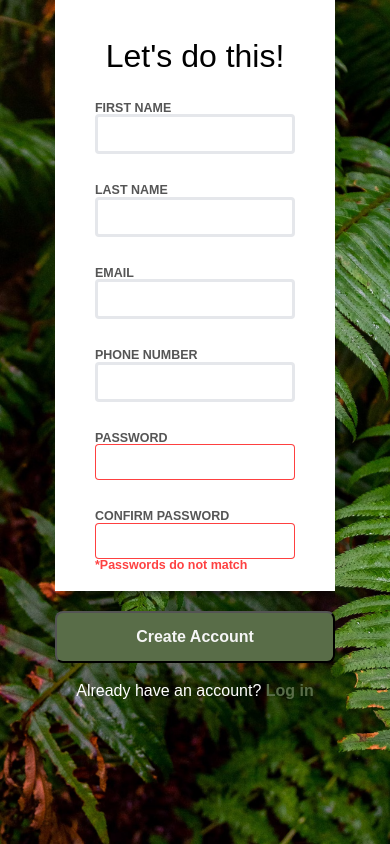
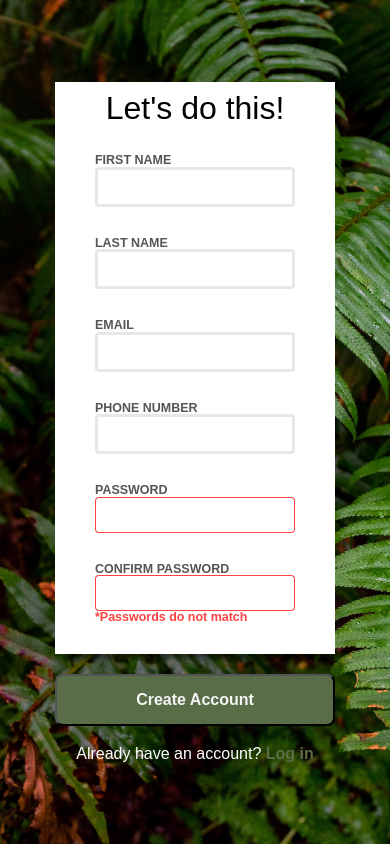
Before and after one commit to SoTilted/sign-up-form, a plain HTML site: page index.html in a window 390 px wide. Drawn offline with Linux system fonts and the light colour scheme.

Commit message:
Small design change

```diff
--- a/style.css
+++ b/style.css
@@ -251,7 +251,7 @@ button[type='submit']:hover {
         color: white;
     }
 }
-@media all and (max-height:989px) {
+@media (max-width:670px) and (max-height:989px) {
     .paragraph{
         display: none;
     }
@@ -259,7 +259,11 @@ button[type='submit']:hover {
         overflow: scroll;
     }
     .container {
-        max-height: 70vh;
+        max-height: 80vh;
         overflow: scroll;
+        padding: 10px 40px 0px 40px;
+    }
+    .form-container {
+        justify-content: center;
     }
 }
```
